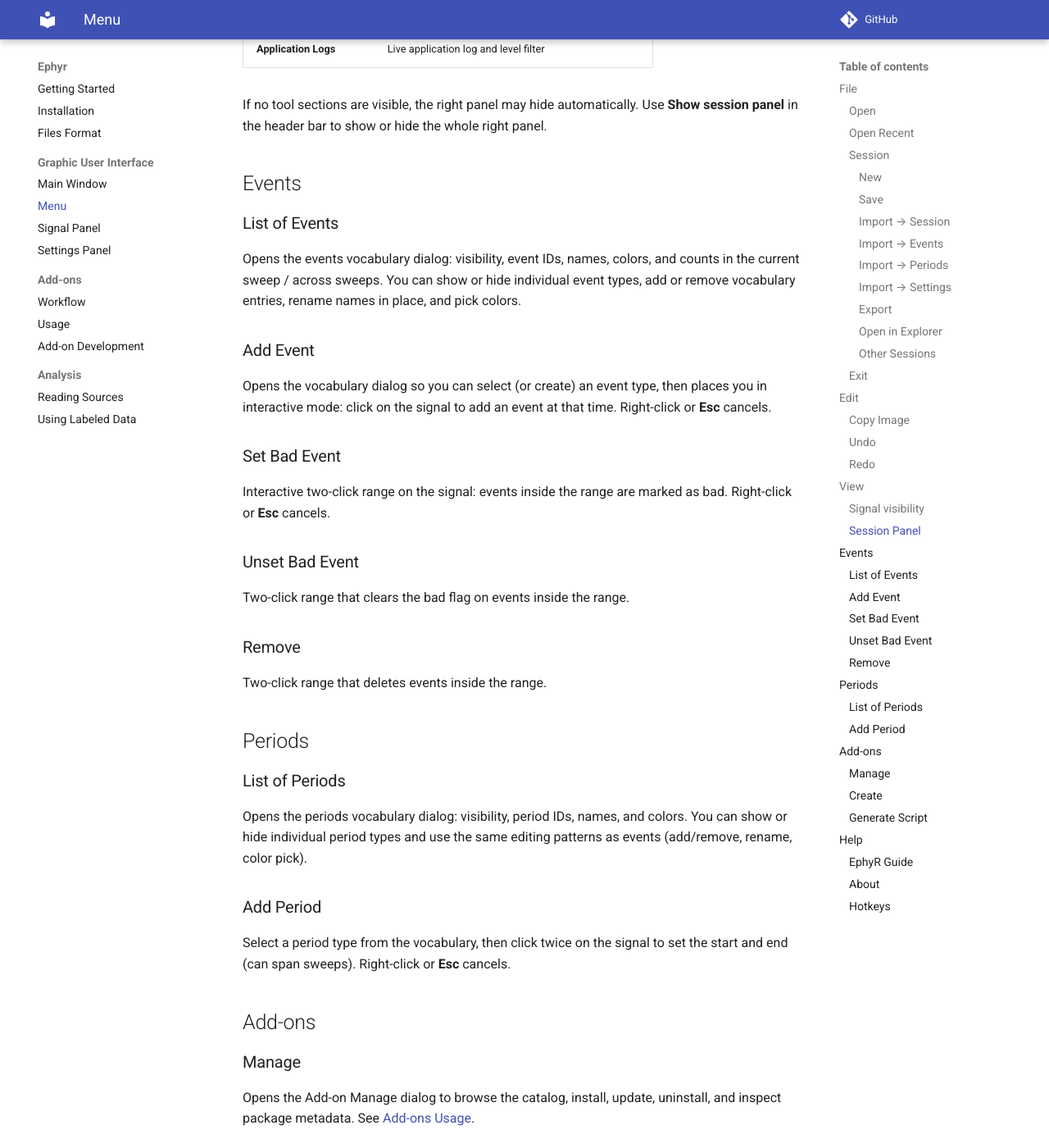
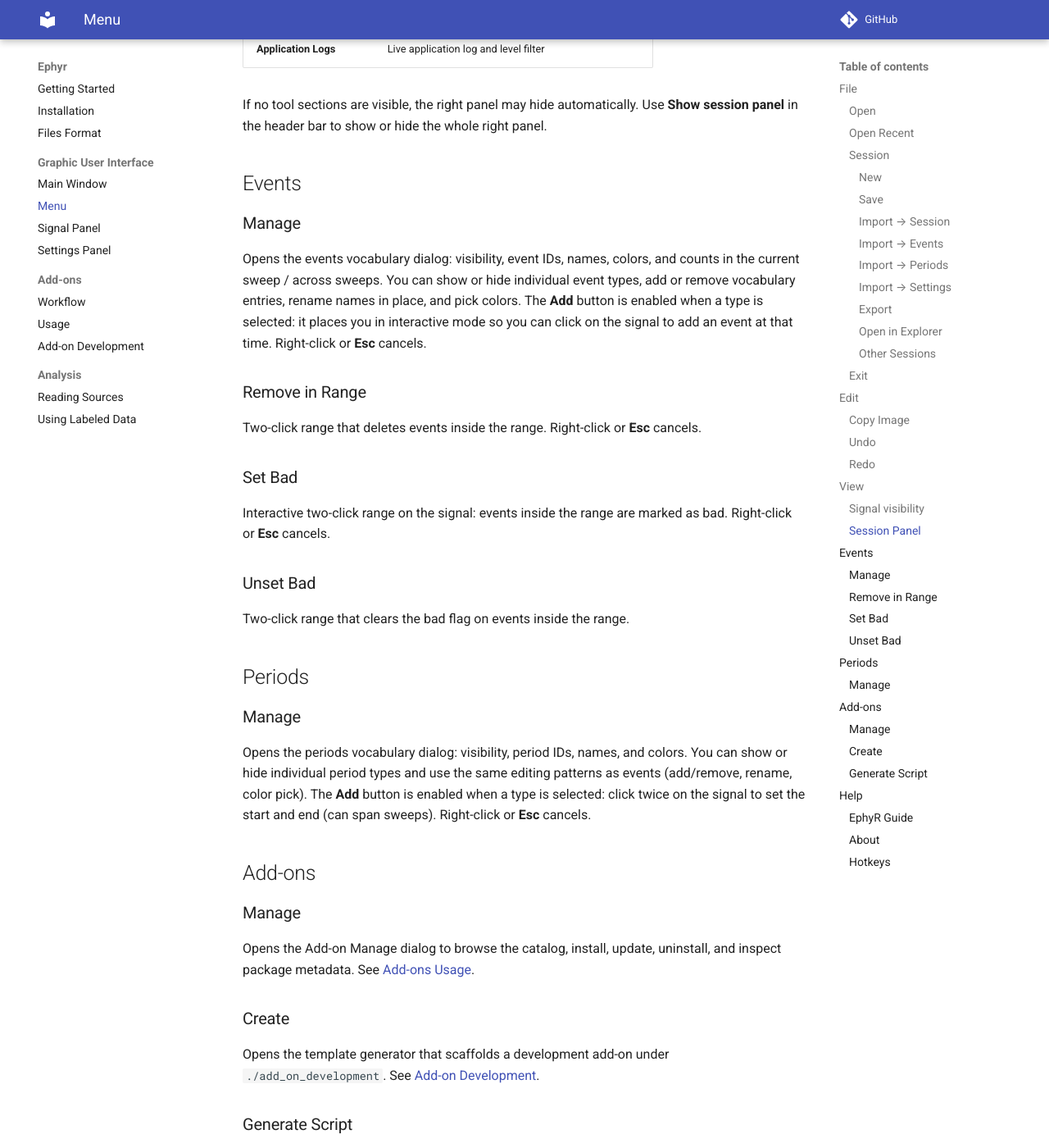
Before and after one commit to Molecular-Neural-Interfaces/ephyr, an MkDocs documentation site: the page built from docs/gui/menu.md, in a window 1280 px wide and 1400 px high, scrolled down 2979 px. Shown: the whole window at 82% size. Built offline with MkDocs 1.6.1 and Material for MkDocs 9.7.7, drawn with Linux system fonts in a browser that asks for light colours; comment, search, counter and statistics services are not loaded.

Commit message:
refactor: events and periods menu labels

```diff
--- a/docs/gui/menu.md
+++ b/docs/gui/menu.md
@@ -113,40 +113,33 @@
 
 ## Events
 
-### List of Events
+### Manage
 
 Opens the events vocabulary dialog: visibility, event IDs, names, colors, and counts in the current sweep /
 across sweeps. You can show or hide individual event types, add or remove vocabulary entries, rename names
-in place, and pick colors.
+in place, and pick colors. The **Add** button is enabled when a type is selected: it places you in
+interactive mode so you can click on the signal to add an event at that time. Right-click or **Esc** cancels.
 
-### Add Event
+### Remove in Range
 
-Opens the vocabulary dialog so you can select (or create) an event type, then places you in interactive
-mode: click on the signal to add an event at that time. Right-click or **Esc** cancels.
+Two-click range that deletes events inside the range. Right-click or **Esc** cancels.
 
-### Set Bad Event
+### Set Bad
 
 Interactive two-click range on the signal: events inside the range are marked as bad.
 Right-click or **Esc** cancels.
 
-### Unset Bad Event
+### Unset Bad
 
 Two-click range that clears the bad flag on events inside the range.
 
-### Remove
-
-Two-click range that deletes events inside the range.
-
 ## Periods
 
-### List of Periods
+### Manage
 
 Opens the periods vocabulary dialog: visibility, period IDs, names, and colors. You can show or hide
 individual period types and use the same editing patterns as events (add/remove, rename, color pick).
-
-### Add Period
-
-Select a period type from the vocabulary, then click twice on the signal to set the start and end
+The **Add** button is enabled when a type is selected: click twice on the signal to set the start and end
 (can span sweeps). Right-click or **Esc** cancels.
 
 ## Add-ons
```
Also changed, not shown: docs/gui/signal_panel.md (+3 -2 lines), 1 other file.
